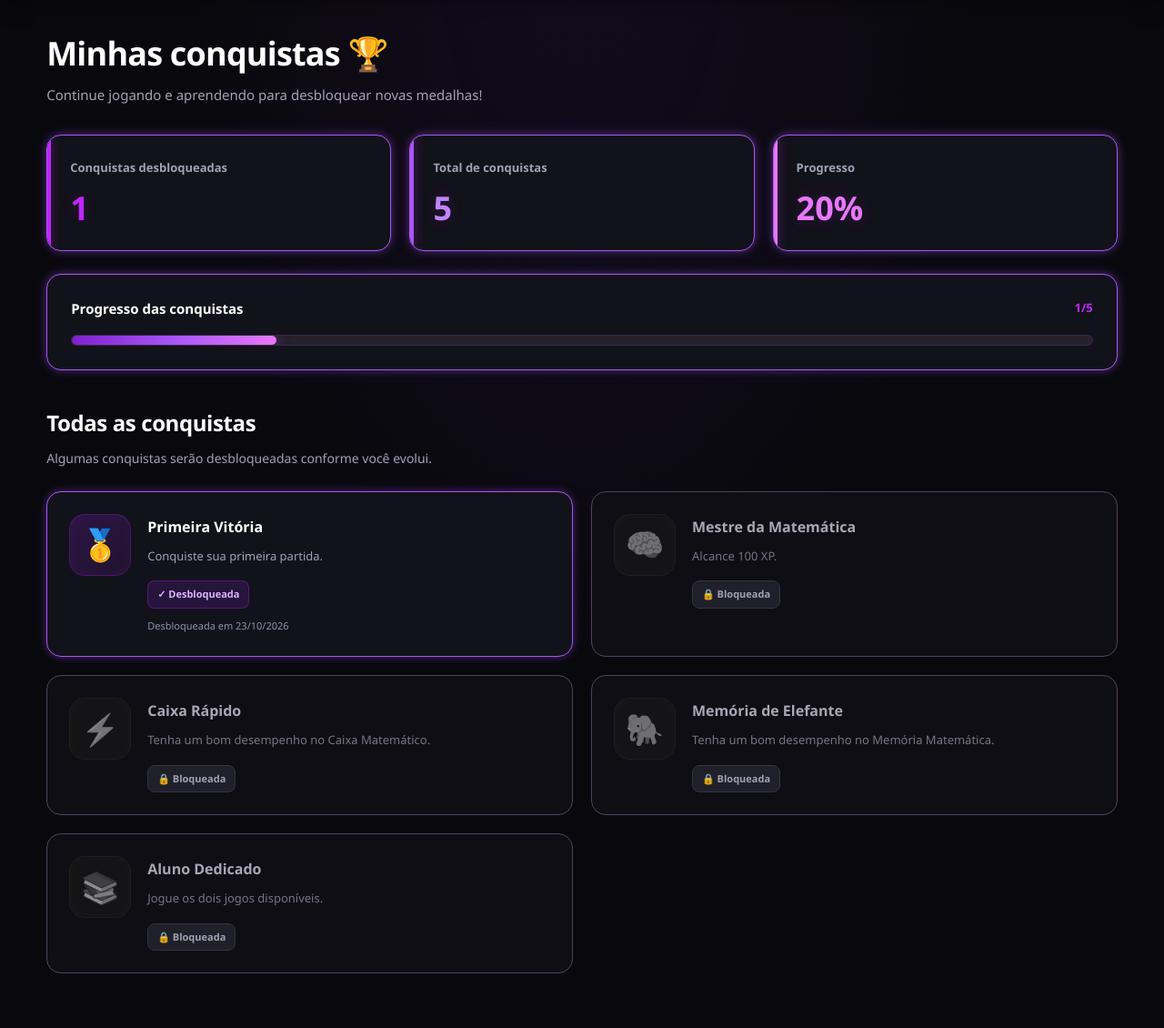
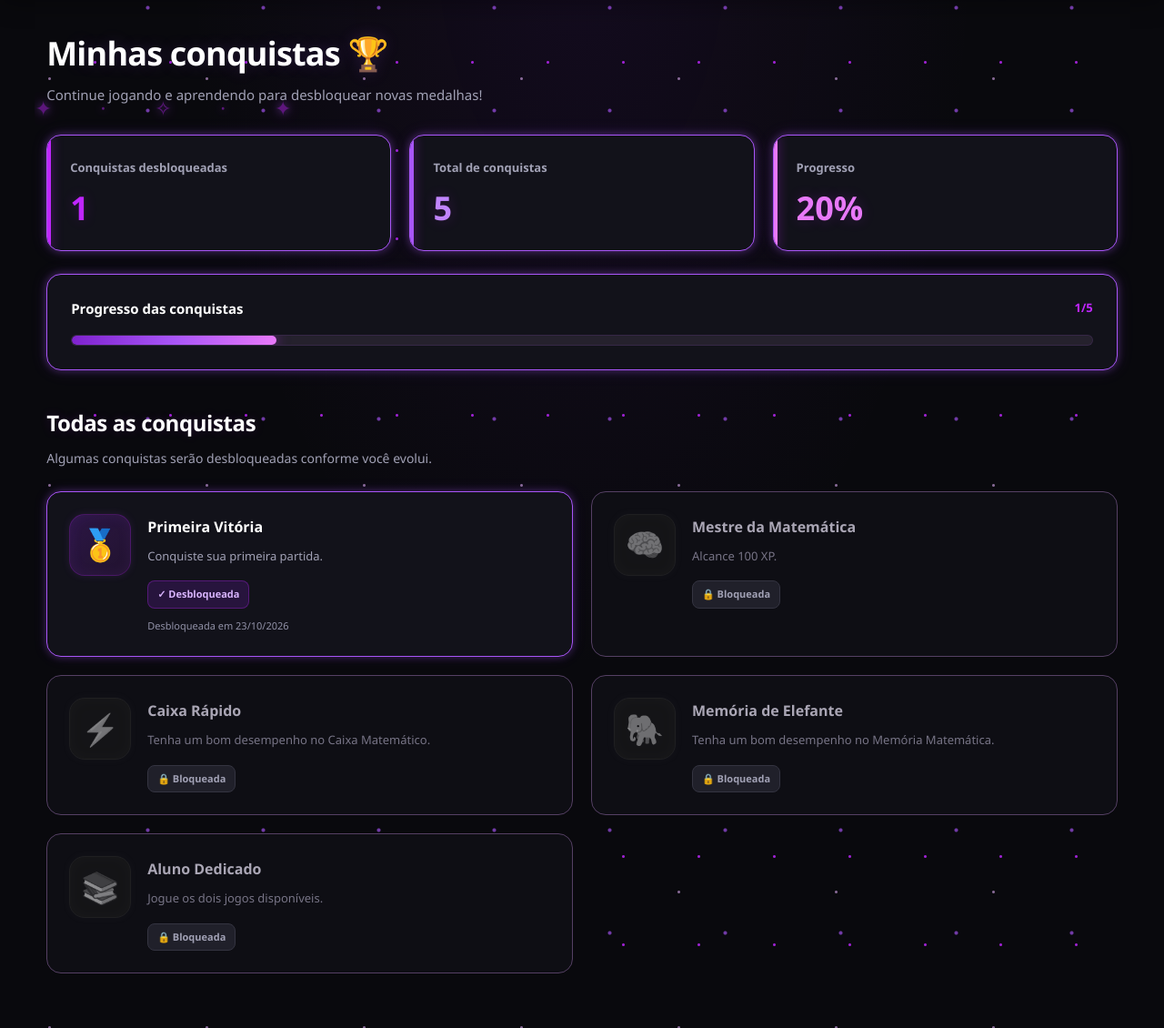
Before and after one commit to louenyrossi/TCC-final, a PHP site: page /aluno/conquistas.php in a window 1280 px wide. Shown: the part 77-1207 px from the top of the page at 91% size. Run offline with PHP 8.4, Linux system fonts and the light colour scheme; a user stored in the database is signed in; data comes from the database, SQL or seed files in the repository.

Commit message:
decoração

```diff
--- a/assets/css/conquista-aluno.css
+++ b/assets/css/conquista-aluno.css
@@ -756,3 +756,85 @@ body {
     border-color: #a855f7;
     box-shadow: 0 0 12px rgba(168, 85, 247, 0.18);
 }
+
+/* ========================================
+   DECORAÇÕES NEON — ESTRELAS E PONTINHOS
+======================================== */
+
+.pagina {
+    position: relative;
+    isolation: isolate;
+    overflow: hidden;
+}
+
+/* Decorações de fundo */
+.pagina::before {
+    content: "✦     ·        ✧        ·      ✦";
+    position: absolute;
+    top: 130px;
+    left: 3%;
+    width: 94%;
+    height: 100%;
+    color: #c026ff;
+    font-size: 22px;
+    letter-spacing: 24px;
+    line-height: 130px;
+    opacity: 0.45;
+    text-shadow:
+        0 0 8px #a855f7,
+        0 0 18px rgba(192, 38, 255, 0.7);
+    pointer-events: none;
+    z-index: -1;
+    overflow: hidden;
+    overflow-wrap: anywhere;
+}
+
+/* Pontinhos luminosos espalhados */
+.conteudo {
+    position: relative;
+    z-index: 0;
+    background-image:
+        radial-gradient(circle, rgba(192, 38, 255, 0.8) 1px, transparent 2px),
+        radial-gradient(circle, rgba(168, 85, 247, 0.65) 1.5px, transparent 2.5px),
+        radial-gradient(circle, rgba(233, 181, 255, 0.55) 1px, transparent 2px);
+    background-size:
+        83px 97px,
+        127px 113px,
+        173px 149px;
+    background-position:
+        12px 20px,
+        48px 65px,
+        90px 12px;
+}
+
+/* Brilho suave nos ícones das conquistas */
+.conquista-icone {
+    box-shadow:
+        0 0 10px rgba(168, 85, 247, 0.12),
+        inset 0 0 15px rgba(168, 85, 247, 0.08);
+}
+
+/* Estrelinhas nos títulos */
+.titulo-area h1 {
+    text-shadow: 0 0 18px rgba(168, 85, 247, 0.18);
+}
+
+.secao-titulo h2 {
+    text-shadow: 0 0 12px rgba(192, 38, 255, 0.15);
+}
+
+/* Evita decoração excessiva em telas pequenas */
+@media (max-width: 600px) {
+    .pagina::before {
+        font-size: 17px;
+        letter-spacing: 12px;
+        opacity: 0.3;
+    }
+
+    .conteudo {
+        background-size:
+            97px 109px,
+            143px 127px,
+            181px 157px;
+    }
+}
```
